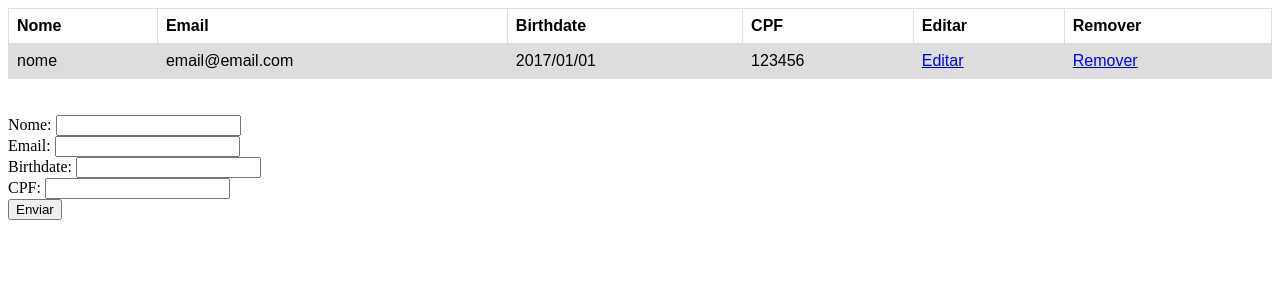
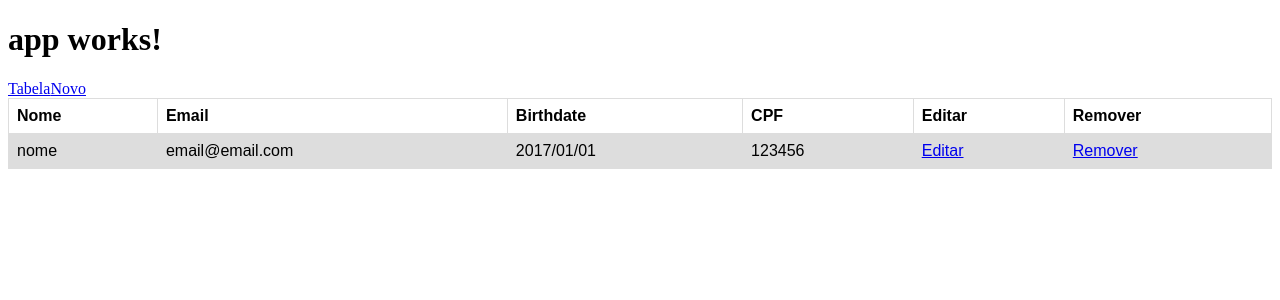
Before and after one commit to Amandasv/hotel, an Angular app: page /lista in a window 1280 px wide. Shown: the top 300 px of the page. Built offline with nearby package versions, Linux system fonts and the light colour scheme.

Commit message:
adicionadas rotas, edição e remoção de usuário

```diff
--- a/src/app/app.component.html
+++ b/src/app/app.component.html
@@ -1,4 +1,8 @@
-<app-table></app-table>
-<br>
-<br>
-<app-form></app-form>
+<h1>
+    {{ title }}
+</h1>
+<nav>
+    <a routerLink="/lista">Tabela</a>
+    <a routerLink="/novo">Novo</a>
+</nav>
+<router-outlet></router-outlet>
--- a/src/app/user/form/form.component.html
+++ b/src/app/user/form/form.component.html
@@ -3,5 +3,6 @@
   Email: <input type="email" [(ngModel)]="user.email" name="email"><br>
   Birthdate: <input type="text" [(ngModel)]="user.birthdate" name="birthdate"><br>
   CPF: <input type="text" [(ngModel)]="user.cpf" name="cpf"><br>
-  <input type="submit" value="Enviar" (click)="onSubmit()" >
+  <input type="button" value="Enviar" (click)="saveUser()" >
+  <input type="button" value="Cancelar" (click)="reset()">
 </form>
--- a/src/app/user/form/form.component.ts
+++ b/src/app/user/form/form.component.ts
@@ -1,6 +1,7 @@
 import { Component, OnInit } from '@angular/core';
 import { UserService } from "../user.service";
 import { User } from "../user";
+import { Router, ActivatedRoute } from '@angular/router';
 
 @Component({
   selector: 'app-form',
@@ -8,18 +9,41 @@ import { User } from "../user";
   styleUrls: ['./form.component.css']
 })
 export class FormComponent implements OnInit {
+  title = "Cadastro de usuários";
+  user: User;
+  id: number;
 
-  user: User;
-
-  constructor(private service: UserService) { }
+  constructor(
+    private service: UserService,
+    private router:Router,
+    private route:ActivatedRoute
+    ) { }
 
   ngOnInit() {
-    this.user = new User();
+    this.id = this.route.snapshot.params['id'];
+
+    if(isNaN(this.id)){
+      this.user = new User();
+    }
+    else {
+      this.user = Object.assign({},
+        this.service.getUserById(this.id)
+      );
+    }
+
   }
 
-  onSubmit(){
-    this.service.addUser(this.user);
-    this.user = new User();
-
+  saveUser(){
+    if(isNaN(this.id)){
+      this.service.addUser(this.user);
+      this.user = new User();
+    }
+    else {
+      this.service.updateUser(this.id, this.user);
+    }
+    this.router.navigate(['/lista']);
+  }
+  reset() {
+    this.router.navigate(['/lista']);
   }
 }
--- a/src/app/user/table/table.component.html
+++ b/src/app/user/table/table.component.html
@@ -12,7 +12,7 @@
     <td>{{user.email}}</td>
     <td>{{user.birthdate}}</td>
     <td>{{user.cpf}}</td>
-    <td><a href="#">Editar</a></td>
-    <td><a href="#">Remover</a></td>
+    <td><a [routerLink]="['/edicao', user.id]">Editar</a></td>
+    <td><a routerLink="/lista" (click)="delete(user)">Remover</a></td>
   </tr>
 </table>
--- a/src/app/user/table/table.component.ts
+++ b/src/app/user/table/table.component.ts
@@ -1,6 +1,7 @@
 import { Component, OnInit } from '@angular/core';
 import { User } from "../user";
 import { UserService } from "../user.service";
+
 @Component({
   selector: 'app-table',
   templateUrl: './table.component.html',
@@ -8,7 +9,7 @@ import { UserService } from "../user.service";
 })
 export class TableComponent implements OnInit {
 
- users: User[];
+ users: User[] = [];
 
   constructor(private service: UserService) {
 
@@ -18,4 +19,8 @@ export class TableComponent implements OnInit {
     this.users = this.service.getUsers();
   }
 
+  delete(user:User){
+    this.service.deleteUser(user);
+  }
+
 }
--- a/src/app/user/user.service.ts
+++ b/src/app/user/user.service.ts
@@ -5,11 +5,14 @@ import { User } from "app/user/user";
 export class UserService {
 
   users: User[] = [{
+    id: 1,
     name: 'nome',
     email: 'email@email.com',
     birthdate: '2017/01/01',
     cpf: 123456
   }];
+
+  autoIncremet:number = 1;
 
   constructor() { }
 
@@ -19,6 +22,24 @@ export class UserService {
   }
 
   addUser(user: User){
+    user.id = this.autoIncremet++;
     this.users.push(user);
   }
+
+  deleteUser(user: User){
+    let index = this.users.indexOf(user, 0);
+    if (index > -1) {
+      this.users.splice(index, 1);
+    }
+  }
+
+  updateUser(id: number, user: User){
+    let index = this.users.indexOf(this.getUserById(id), 0);
+    this.users[index] = user;
+  }
+
+  getUserById(id: number){
+    return this.users.find(user => user.id == id);
+  }
+
 }
--- a/src/app/user/user.ts
+++ b/src/app/user/user.ts
@@ -1,4 +1,5 @@
 export class User {
+    id:Number
     name:string;
     email:string;
     birthdate:string;
```
Also changed, not shown: src/app/app.module.ts (+11 -1 lines).
